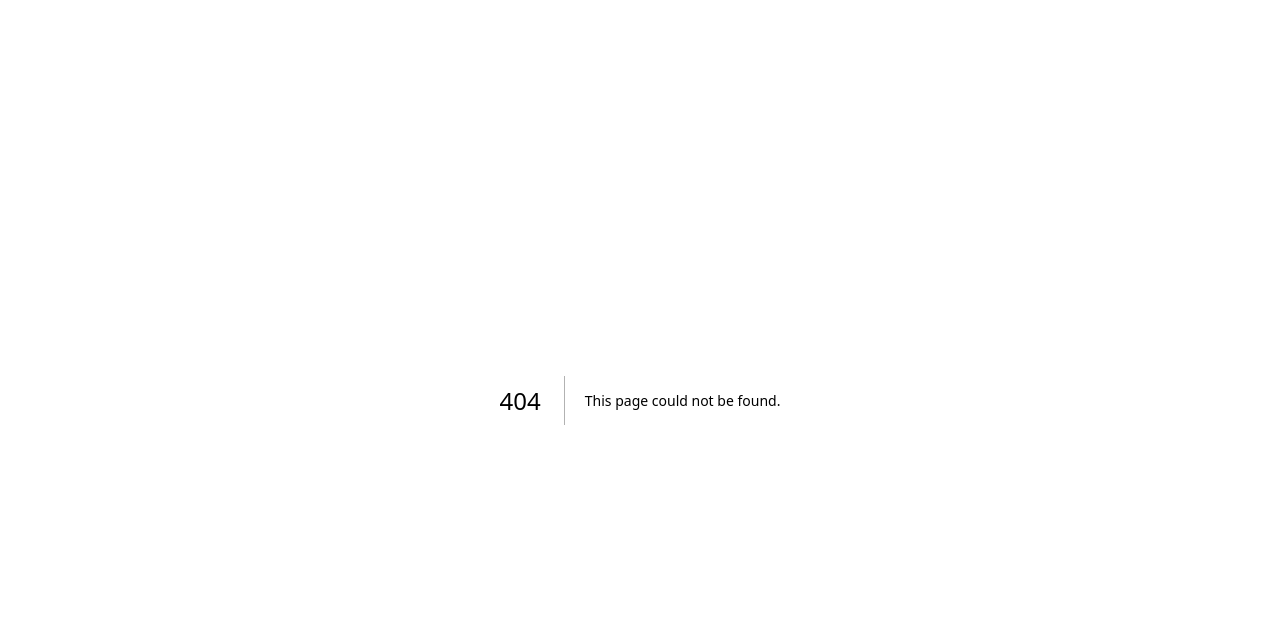
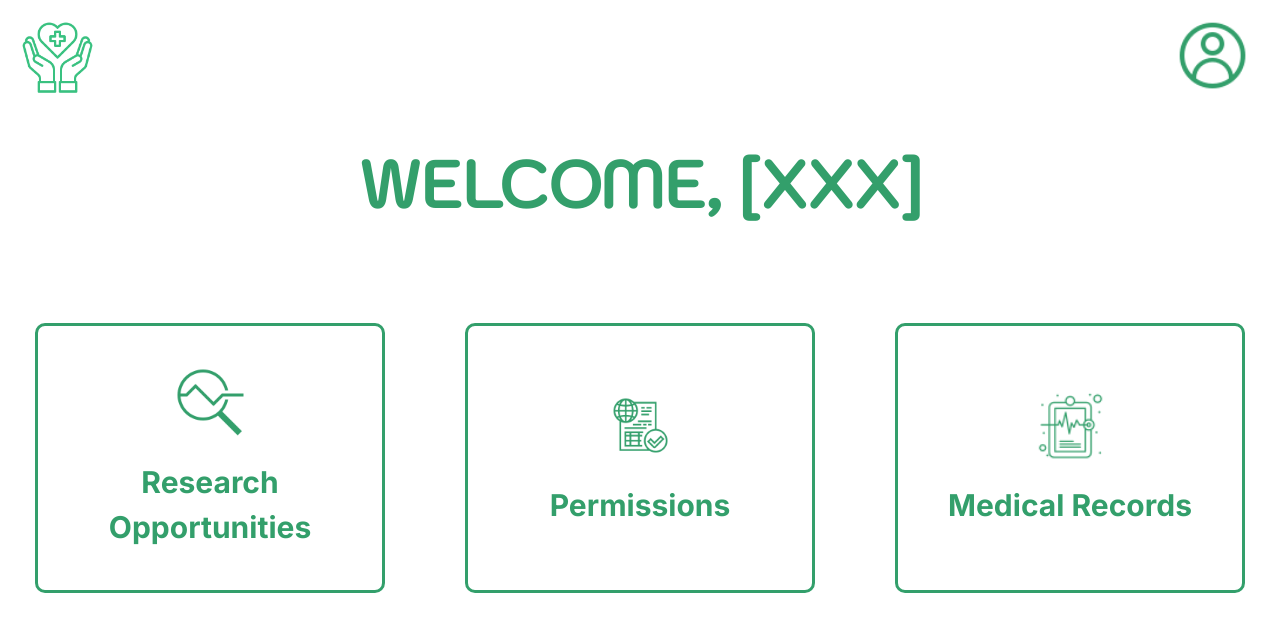
Before and after one commit to JaayTeeee/BEHS, a Next.js app: page /welcome in a window 1280 px wide. Before the commit this address had no page. Shown: the top 632 px of the page. Built offline with nearby package versions, Linux system fonts and the light colour scheme.

Commit message:
hover button

```diff
--- a/public/components/ButtonWithImage.tsx
+++ b/public/components/ButtonWithImage.tsx
@@ -1,43 +1,28 @@
-import { StaticImageData } from 'next/image';
-import Image from 'next/image';
-import React from 'react';
+import Image, { StaticImageData } from "next/image";
+import Link from "next/link";
+import React from "react";
 
 interface ButtonWithImageProps {
   text: string;
   imageSrc: string | StaticImageData;
-  onClick: () => void;
+  link: string;
 }
-
-const ButtonWithImage: React.FC<ButtonWithImageProps> = ({ text, imageSrc, onClick }) => {
+const ButtonWithImage: React.FC<ButtonWithImageProps> = ({
+  text,
+  imageSrc,
+  link,
+}) => {
   return (
-    <button
-      type="button"
-      onClick={onClick}
-      style={{
-        position: 'relative',
-        display: 'flex',
-        flexDirection: 'column',
-        alignItems: 'center',
-        justifyContent: 'center',
-        color: '#339f6b',
-        background: 'white',
-        width: '350px',
-        height: '270px',
-        margin: '10px',
-        zIndex: 999,
-        border: '3px solid #339f6b',
-        borderRadius: '10px',
-        marginLeft: "30px",
-        marginRight: "30px",
-      }}
-    >
-      <Image
-        src={imageSrc as string}
-        alt="Button Icon"
-        style={{ marginBottom: '20px', height: '75px', width: '75px' }}
-      />
-      <span style={{ fontWeight: 'bold', fontSize: "30px" }}>{text}</span>
-    </button>
+    <Link href={link}>
+      <button type="button" className="buttonWithImage">
+        <Image
+          src={imageSrc as string}
+          alt="Button Icon"
+          style={{ marginBottom: "20px", height: "75px", width: "75px" }}
+        />
+        <span style={{ fontWeight: "bold", fontSize: "30px" }}>{text}</span>
+      </button>
+    </Link>
   );
 };
 
--- /dev/null
+++ b/public/components/HomePageButton.tsx
@@ -0,0 +1,17 @@
+import Image from "next/image";
+import Link from "next/link";
+import HealthCare from "../../src/app/icons/icons-healthcare.png";
+
+const HomePageButton = ({}) => {
+  return (
+    <Link href="/welcome">
+      <Image
+        src={HealthCare}
+        alt="Button Icon"
+        style={{ marginBottom: "20px", height: "75px", width: "75px" }}
+      />
+    </Link>
+  );
+};
+
+export default HomePageButton;
--- /dev/null
+++ b/public/components/UserProfileButton.tsx
@@ -0,0 +1,17 @@
+import Image from "next/image";
+import Link from "next/link";
+import UserProfileImage from "../../src/app/icons/icons-user-profile.png";
+
+const UserProfileButton = ({}) => {
+  return (
+    <Link href="/profile">
+      <Image
+        src={UserProfileImage}
+        alt="Button Icon"
+        style={{ marginBottom: "20px", height: "75px", width: "75px" }}
+      />
+    </Link>
+  );
+};
+
+export default UserProfileButton;
--- a/src/app/globals.css
+++ b/src/app/globals.css
@@ -28,8 +28,8 @@ body {
 }
 
 .icon {
-  height: 120px;
-  width: 120px;
+  height: 90px;
+  width: 90px;
 }
 
 .BEHS {
@@ -45,3 +45,31 @@ body {
   width: 193px;
   position: absolute;
 }
+
+.buttonWithImage {
+  position: relative;
+  display: flex;
+  flex-direction: column;
+  align-items: center;
+  justify-content: center;
+  color: #339f6b;
+  background: white;
+  width: 350px;
+  height: 270px;
+  margin: 10px;
+  z-index: 999;
+  border: 3px solid #339f6b;
+  border-radius: 10px;
+  margin-left: 30px;
+  margin-right: 30px;
+  transition: background-color 0.3s;
+}
+
+.buttonWithImage:hover {
+  background-color: #339f6b;
+  color: white;
+}
+
+.buttonWithImage:hover img {
+  filter: brightness(0) invert(1);
+}
--- a/src/app/page.tsx
+++ b/src/app/page.tsx
@@ -17,13 +17,19 @@ export default function Home() {
             flexDirection: "column",
           }}
         >
-          <div style={{ display: "flex", alignItems: "center", letterSpacing: "3px"  }}>
+          <div
+            style={{
+              display: "flex",
+              alignItems: "center",
+              letterSpacing: "3px",
+            }}
+          >
             <Image src={HealthCare} className="icon" alt="healthcare" />
-            <div className="BEHS ml-7 mt-5">BEHS</div>
+            <div className="BEHS ml-7 mt-2">BEHS</div>
           </div>
           <div
             className="BEHS"
-            style={{ fontSize: "24px", marginTop: "-30px"}}
+            style={{ fontSize: "24px", marginTop: "-30px" }}
           >
             <strong>Blockchain-based Electronic Health System</strong>
           </div>
@@ -45,7 +51,7 @@ export default function Home() {
           alt="medical-image"
           objectFit="cover"
           style={{ right: "-60px", top: "-200px" }}
-          />
+        />
       </div>
     </main>
   );
--- /dev/null
+++ b/src/app/welcome/page.tsx
@@ -0,0 +1,81 @@
+import ButtonWithImage from "../../../public/components/ButtonWithImage";
+import HomePageButton from "../../../public/components/HomePageButton";
+import UserProfileButton from "../../../public/components/UserProfileButton";
+import MedRecordImage from "../icons/icons-medical-record.png";
+import PermissionImage from "../icons/icons-permission.png";
+import ResearchImage from "../icons/icons-research.png";
+
+export default function Home() {
+  return (
+    <main>
+      <div
+        style={{
+          display: "flex",
+          alignItems: "center",
+          justifyContent: "space-between",
+        }}
+      >
+        <div
+          style={{
+            display: "flex",
+            alignItems: "center",
+            marginLeft: "20px",
+            marginTop: "20px",
+          }}
+        >
+          <HomePageButton />
+        </div>
+        <div
+          style={{
+            display: "flex",
+            alignItems: "center",
+            marginRight: "30px",
+            marginTop: "15px",
+          }}
+        >
+          <UserProfileButton />
+        </div>
+      </div>
+      <div
+        style={{
+          textAlign: "center",
+          marginTop: "20px",
+          marginBottom: "100px",
+        }}
+      >
+        <div className="BEHS" style={{ fontSize: "65px" }}>
+          <strong>WELCOME, [XXX]</strong>
+        </div>
+      </div>
+      <div
+        style={{
+          display: "flex",
+          justifyContent: "center",
+          marginTop: "-20px",
+        }}
+      >
+        <div style={{ marginRight: "20px" }}>
+          <ButtonWithImage
+            text="Research Opportunities"
+            imageSrc={ResearchImage}
+            link="/research"
+          />
+        </div>
+        <div style={{ marginRight: "20px" }}>
+          <ButtonWithImage
+            text="Permissions"
+            imageSrc={PermissionImage}
+            link="/permissions"
+          />
+        </div>
+        <div>
+          <ButtonWithImage
+            text="Medical Records"
+            imageSrc={MedRecordImage}
+            link="/records"
+          />
+        </div>
+      </div>
+    </main>
+  );
+}
--- a/src/app/welcomepage/page.tsx
+++ /dev/null
@@ -1,44 +0,0 @@
-import Image from "next/image";
-import React from 'react';
-import ResearchImage from "../icons/icons-research.png";
-import PermissionImage from "../icons/icons-permission.png";
-import HealthCare from "../icons/icons-healthcare.png";
-import MedRecordImage from "../icons/icons-medical-record.png";
-import UserProfileImage from "../icons/icons-user-profile.png";
-import ButtonWithImage from '../../../public/components/ButtonWithImage';
-
-export default function Home() {
-    return (
-        <main>
-          <div style={{ display: "flex", alignItems: "center", justifyContent: "space-between" }}>
-            <div style={{ display: "flex", alignItems: "center", marginLeft: "20px", marginTop: "20px" }}>
-              <Image src={HealthCare} className="icon" alt="healthcare" />
-            </div>
-            <div style={{ display: "flex", alignItems: "center", marginRight: "30px", marginTop: "15px" }}>
-              <Image
-                src={UserProfileImage}
-                className="icon"
-                alt="user-profile"
-                style={{ height: "90px", width: "90px" }}
-              />
-            </div>
-          </div>
-          <div style={{ textAlign: "center", marginTop: "40px", marginBottom: "100px" }}>
-            <div className="BEHS" style={{ fontSize: "65px" }}>
-              <strong>WELCOME, [XXX]</strong>
-            </div>
-          </div>
-          <div style={{ display: 'flex', justifyContent: 'center' }}>
-            <div style={{ marginRight: '20px' }}>
-            <ButtonWithImage text="Research Opportunities" imageSrc={ResearchImage} onClick={""} />
-            </div>
-            <div style={{ marginRight: '20px' }}>
-            <ButtonWithImage text="Permissions" imageSrc={PermissionImage} onClick={""} />
-            </div>
-            <div>
-            <ButtonWithImage text="Medical Records" imageSrc={MedRecordImage} onClick={""} />
-            </div>
-        </div>
-        </main>
-      );
-    }
```
Also changed, not shown: public/components/RectangleButton.tsx (+6 -6 lines), src/app/profile/page.tsx (added).
